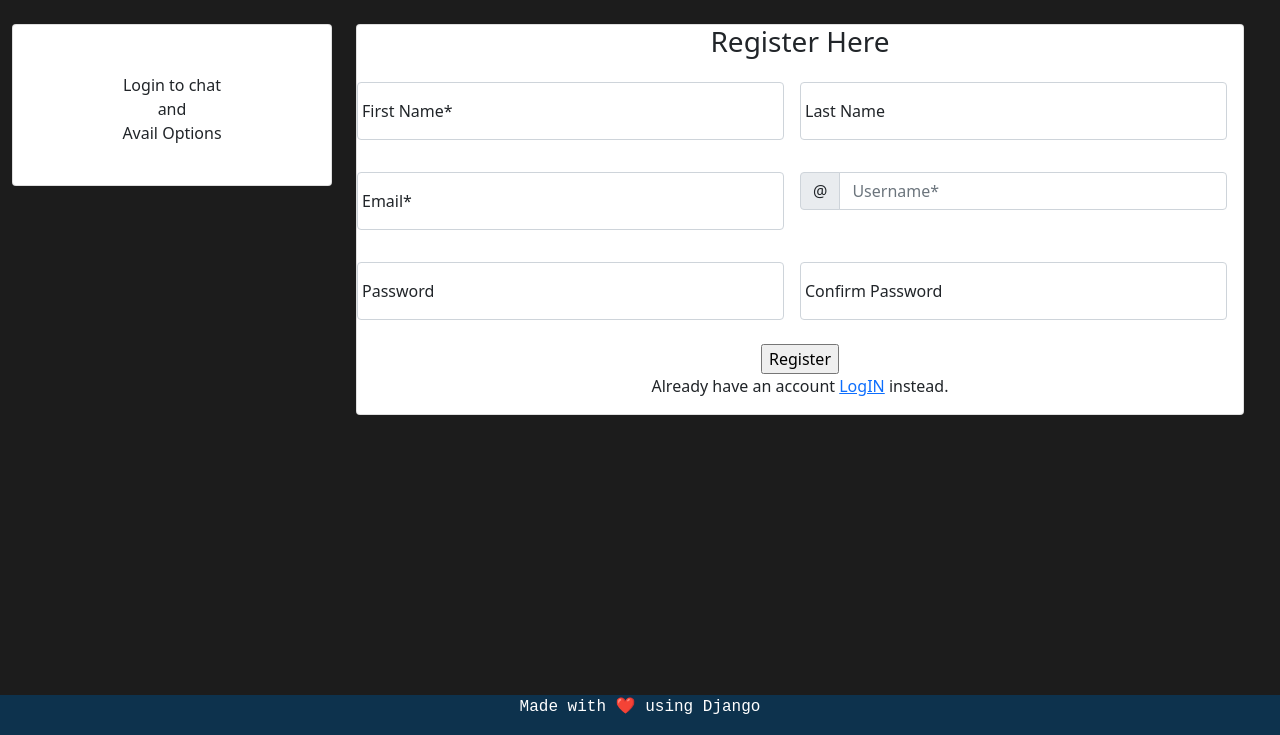
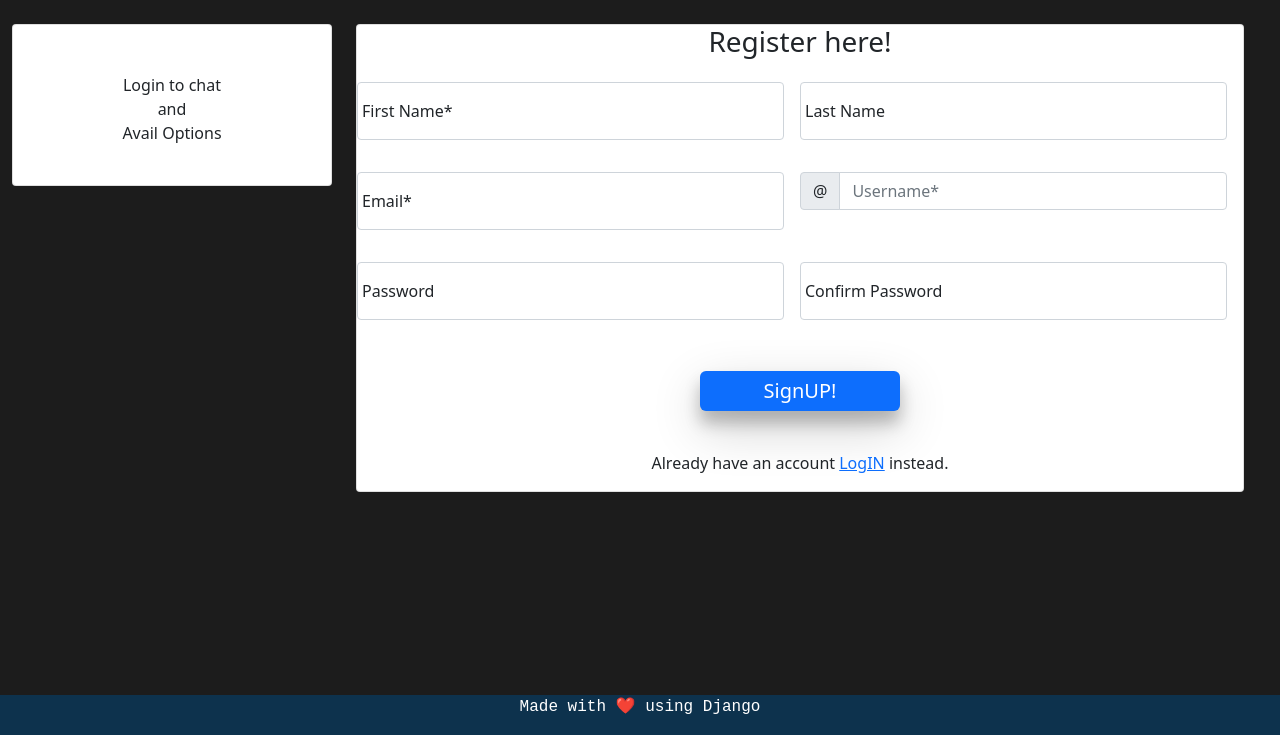
Before and after one commit to jiisanda/shaberi, a Django app: template templates/userauth/registration.html in a window 1280 px wide. Shown: the part 65-800 px from the top of the page. Run offline with Django 3.2, Linux system fonts and the light colour scheme; the template is opened without the code that fills it, so the values that code supplies are empty.

Commit message:
signup-fe

```diff
--- a/templates/userauth/login.html
+++ b/templates/userauth/login.html
@@ -10,7 +10,7 @@
     <img src="{% static 'chats_app/shaberi-dark.png' %}" alt="" width="40%" height="40%" class="d-inline-block align-text-top">
     <h2>Login</h2>
     <br>
-    <form action="{% url 'user_login' %}" method="POST">
+    <form action="{% url 'userauth:user_login' %}" method="POST">
         {% csrf_token %}
         <div class="form-floating">
             <input type="text" class="form-control" id="floatingInput" name="username" placeholder="Enter Username" required="">
--- a/templates/userauth/registration.html
+++ b/templates/userauth/registration.html
@@ -1,14 +1,16 @@
 {% extends 'chats_app/base.html' %}
 {% load static %}
+{% block content %}
+<!--CSS Style-->
+<link rel="stylesheet" href="{% static 'userauth/userauth.css' %}">
 
-{% block content %}
 <br>
 {% if registered %}
     <h1>Thanks for Signing UP !!!...</h1>
     <p>Get to the chat...<a href="#">Here</a></p>
 {% else %}
-<div class="card text-center">
-    <h3>Register Here</h3>
+<div class="card text-center" id="card-register">
+    <h3>Register here!</h3>
 
     <form action="{% url 'userauth:register' %}" method="POST" enctype="multipart/form-data">
         {% csrf_token %}
@@ -54,9 +56,10 @@
                 </div>
             </div>
         </div>
-<br>
-        <input type="submit" name="" value="Register">
+<br><br>
+        <button type="submit" class="btn btn-primary mb-3" id="btn-login"><span>SignUP! </span></button>
     </form>
+    <br>
     <p>Already have an account <a href="{% url 'userauth:user_login' %}">LogIN</a> instead.</p>
 </div>
 {% endif %}
--- a/userauth/views.py
+++ b/userauth/views.py
@@ -10,10 +10,7 @@ from django.shortcuts import render, redirect
 
 from django.urls import reverse
 
-from django.views.generic import DetailView
-
 from userauth.forms import UserForm
-from userauth.models import UserProfileInfo
 
 # Create your views here.
 @login_required
```
